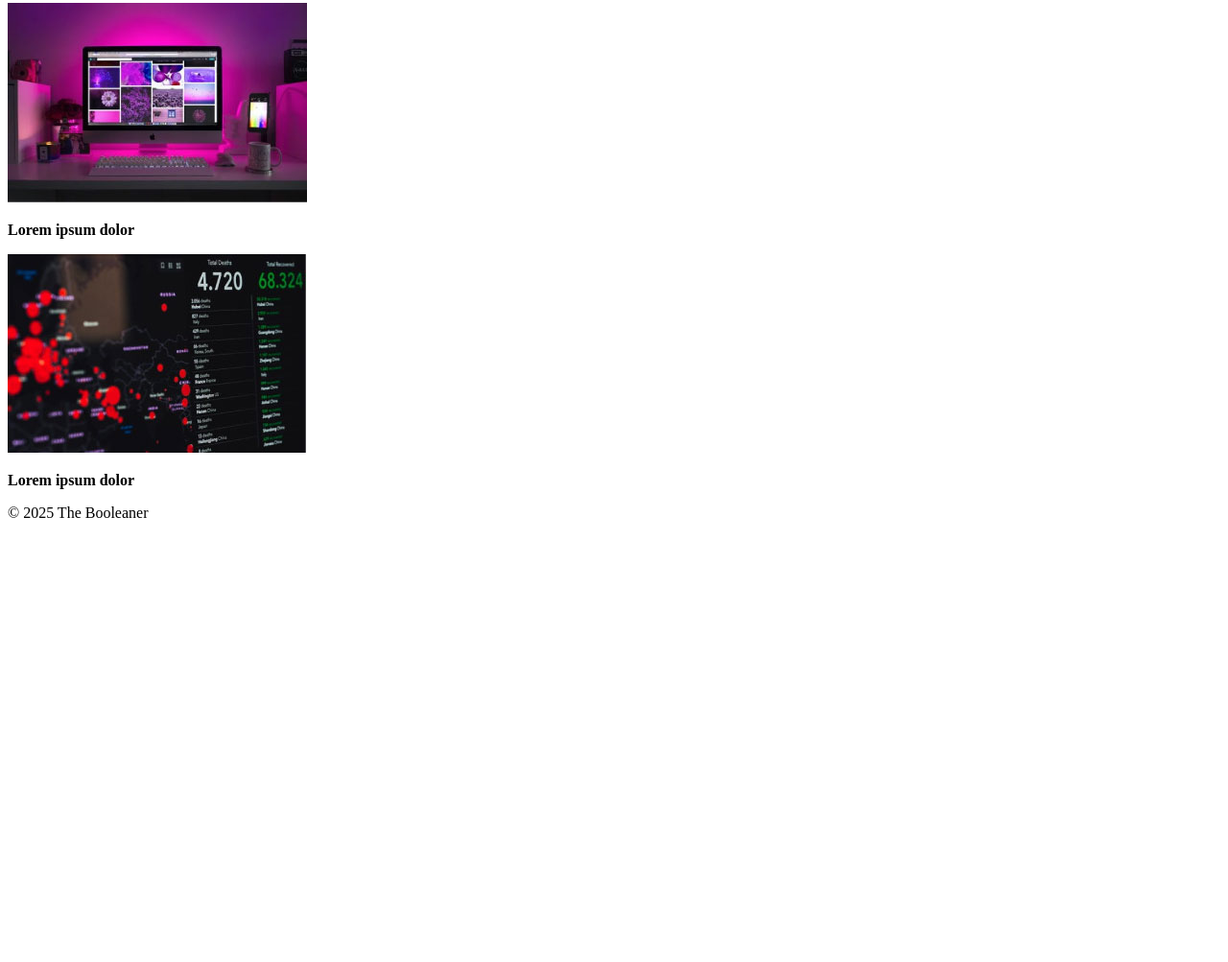
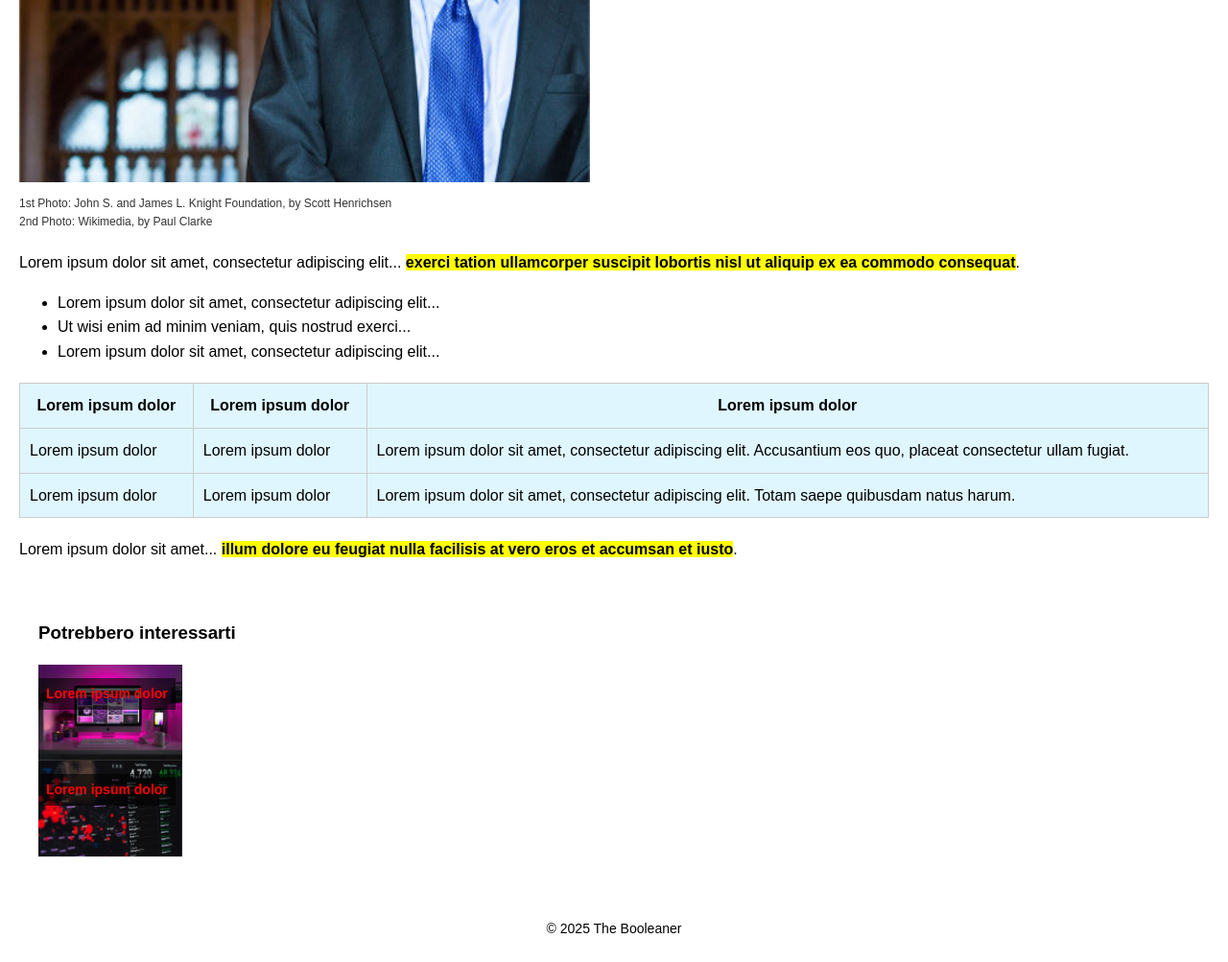
Before and after one commit to toreseduto/html-css-booleaner, a plain HTML site: page index.html in a window 1280 px wide. Shown: the part 970-1973 px from the top of the page at 96% size. Before the commit the page ends 1530 px from the top, so only its background shows below. Drawn offline with Linux system fonts and the light colour scheme.

Commit message:
compilo css

```diff
--- a/index.html
+++ b/index.html
@@ -70,14 +70,17 @@
 
     <aside>
       <h3>Potrebbero interessarti</h3>
-      <div class="suggerimenti">
       <div class="box-suggerimento">
+  <div class="overlay-box">
+    <p class="overlay-titolo">Lorem ipsum dolor</p>
     <img src="monitor.jpg" alt="Suggerimento 1">
-          <p><strong class="rosso">Lorem ipsum dolor</strong></p>
   </div>
+</div>
+
 <div class="box-suggerimento">
+  <div class="overlay-box">
+    <p class="overlay-titolo">Lorem ipsum dolor</p>
     <img src="graph.jpg" alt="Suggerimento 2">
-          <p><strong class="rosso">Lorem ipsum dolor</strong></p>
   </div>
 </div>
     </aside>
--- a/style.css
+++ b/style.css
@@ -1,13 +1,117 @@
+body {
+  font-family: Arial, sans-serif;
+  line-height: 1.6;
+  margin: 0;
+  padding: 0;
+  background-color: #fff;
+}
+
 header {
   padding: 20px;
 }
 
 .logo-bg {
-  background: #67C7E3 url('img/pattern.png') repeat-x;
+  background: #67C7E3 url('pattern.png') repeat-x;
+  background-size: 450px auto;
   padding: 20px 0;
-  text-align: center;
+  display: flex;
+  align-items: center;
 }
 
 .logo {
   height: 50px;
+  margin-left: 10px;
 }
+
+h1 {
+  font-size: 24px;
+  margin-top: 20px;
+  padding: 0 20px;
+}
+
+.autore {
+  color: #888;
+  padding: 0 20px;
+}
+
+.autore-nome {
+  color: #5ea8d1;
+  font-weight: bold;
+}
+
+main {
+  padding: 20px;
+}
+
+.immagini img {
+  width: 48%;
+  margin-right: 2%;
+}
+
+.didascalia {
+  font-size: 12px;
+  color: #333;
+  margin-top: 5px;
+}
+
+.evidenziato {
+  background-color: yellow;
+  font-weight: bold;
+  color: #000000;
+}
+
+.testo {
+  margin: 20px 0;
+}
+
+.tabella table {
+  width: 100%;
+  border-collapse: collapse;
+  background-color: #dff6ff;
+  margin: 20px 0;
+}
+
+.tabella th, .tabella td {
+  padding: 10px;
+  border: 1px solid #ccc;
+}
+
+aside {
+  padding: 20px;
+}
+
+.box-suggerimento {
+  width: 150px;
+  position: relative;
+}
+
+.overlay-box {
+  position: relative;
+}
+
+.overlay-box img {
+  width: 100%;
+  display: block;
+}
+
+.overlay-titolo {
+  position: absolute;
+  top: 0;
+  left: 0;
+  padding: 5px 8px;
+  background-color: rgba(0, 0, 0, 0.6); /* leggero sfondo scuro trasparente */
+  color: red;
+  font-weight: bold;
+  font-size: 14px;
+}
+
+.rosso {
+  color: red;
+}
+
+footer {
+
+  text-align: center;
+  padding: 10px;
+  font-size: 14px;
+}
```
Lines whose indentation alone changed are shown as unchanged.
